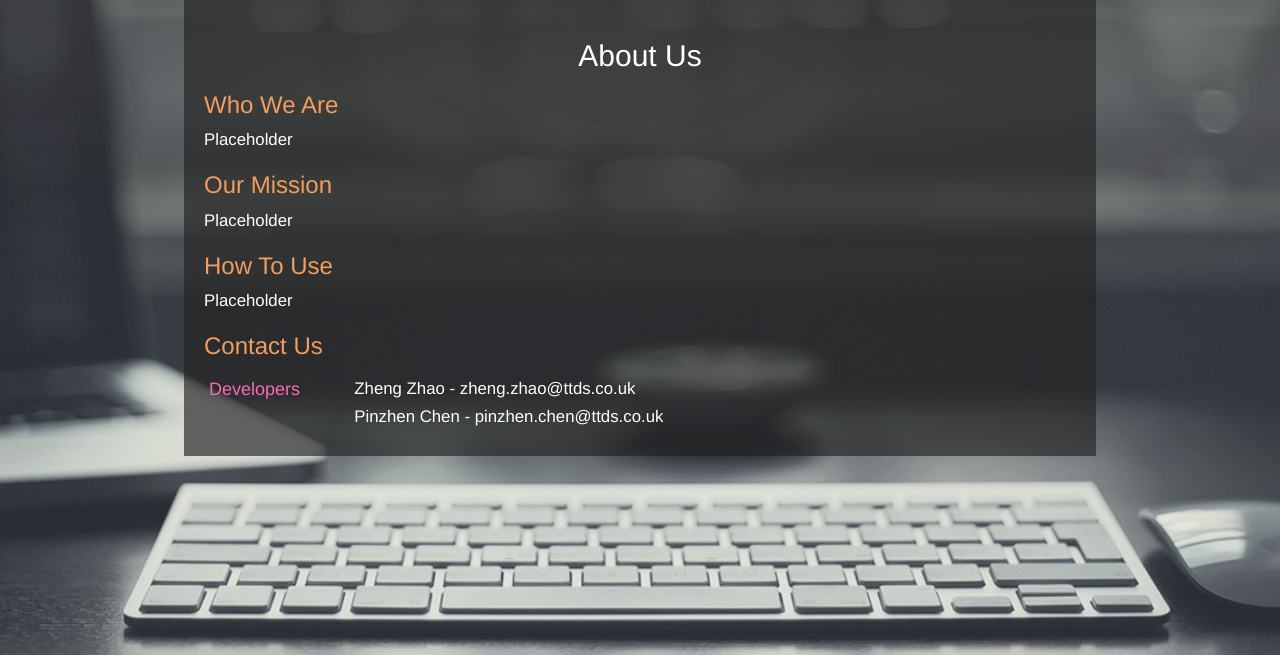
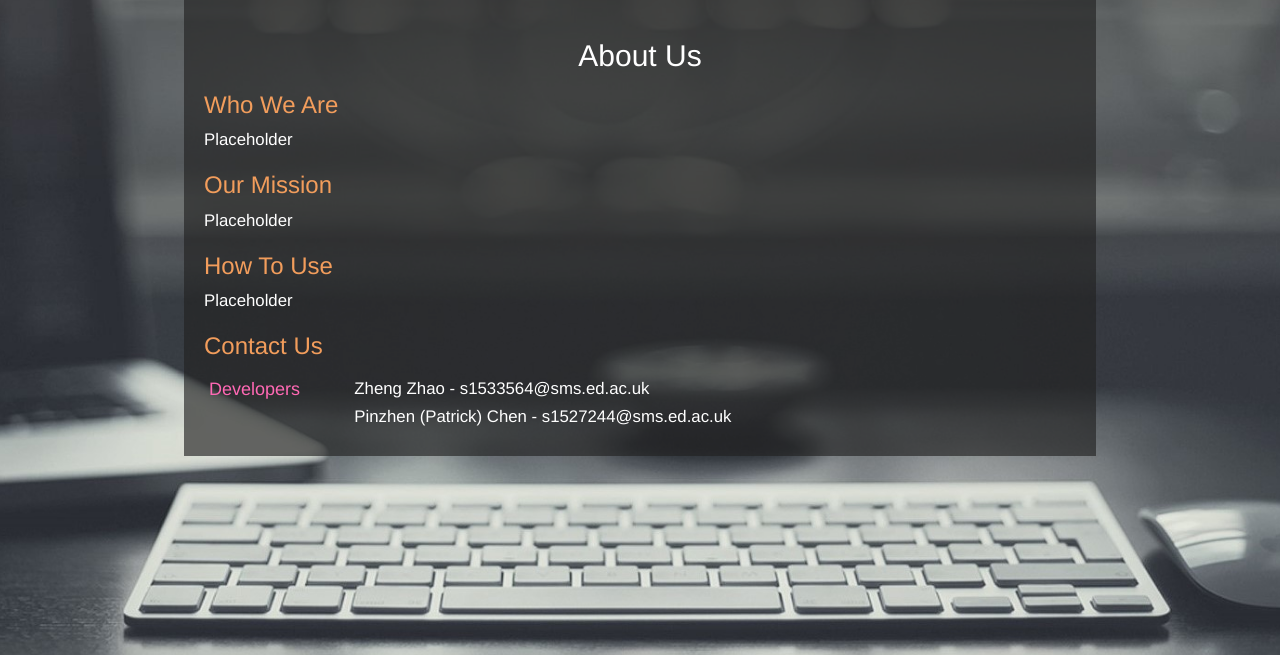
Before and after one commit to PinzhenChen/ttds_frontend, a PHP site: page /about/about.php in a window 1280 px wide. Shown: the part 111-766 px from the top of the page. Run offline with PHP 8.4, Linux system fonts and the light colour scheme; some libraries are stand-ins or nearby versions.

Commit message:
change email

```diff
--- a/about/about.php
+++ b/about/about.php
@@ -21,8 +21,8 @@
 					<h4 class="textWhite" style="color:hotpink;">&nbsp;Developers</h4>
 				</div>
 				<div class="col-md-10">
-					<h5 class="textWhite textFontLarge">Zheng Zhao - <a href="mailto:zheng.zhao@ttds.co.uk" class="textWhite">zheng.zhao@ttds.co.uk</a></h5>
-					<h5 class="textWhite textFontLarge">Pinzhen Chen - <a href="mailto:pinzhen.chen@ttds.co.uk" class="textWhite">pinzhen.chen@ttds.co.uk</a></h5>
+					<h5 class="textWhite textFontLarge">Zheng Zhao - <a href="mailto:zheng.zhao@ttds.co.uk" class="textWhite">s1533564@sms.ed.ac.uk</a></h5>
+					<h5 class="textWhite textFontLarge">Pinzhen (Patrick) Chen - <a href="mailto:pinzhen.chen@ttds.co.uk" class="textWhite">s1527244@sms.ed.ac.uk</a></h5>
 				</div>
 			</div>
 		</div>
--- a/about/terms.php
+++ b/about/terms.php
@@ -55,7 +55,7 @@
 
 <h2>Contact Us</h2>
 
-<p>If you have any questions about these Terms, please contact us.</p>
+<p>If you have any questions about these Terms, please contact us at s1527244@sms.ed.ac.uk or s1533564@sms.ed.ac.uk.</p>
         </div>
     </div>
 </main>
```
